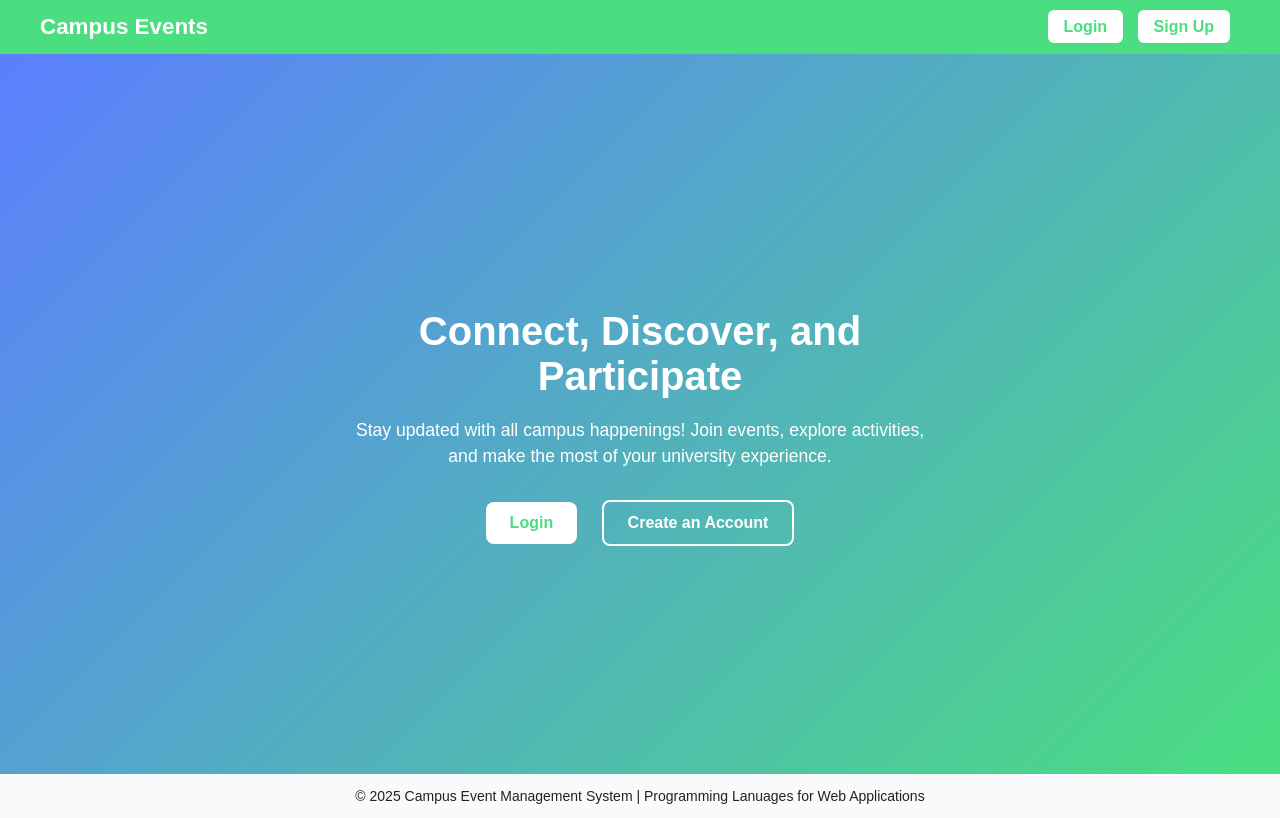
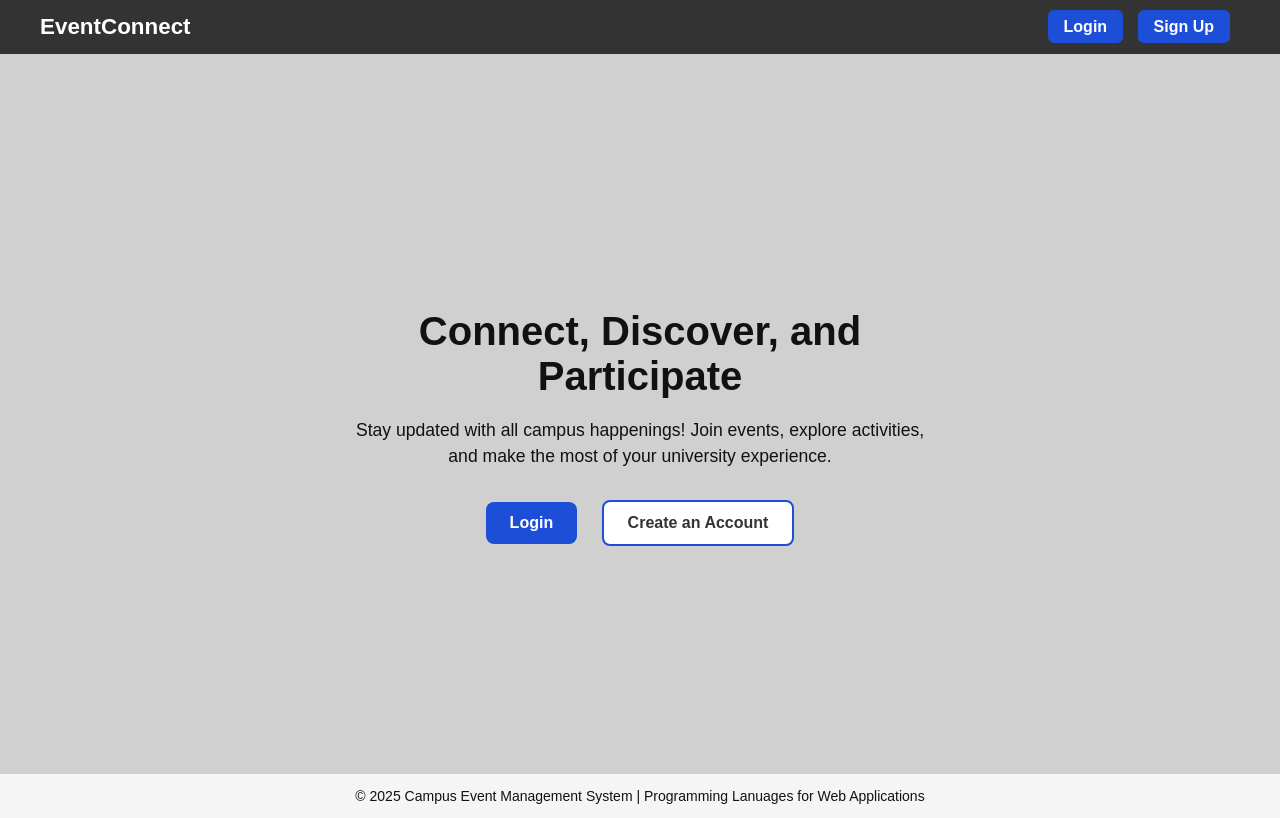
Before and after one commit to manavbh2011/Campus-Event-Management, a PHP site: page / in a window 1280 px wide. Run offline with PHP 8.4, Linux system fonts and the light colour scheme.

Commit message:
changed logo name and color palette

```diff
--- a/index.html
+++ b/index.html
@@ -8,7 +8,7 @@
 </head>
 <body>
   <header class="navbar">
-    <div class="logo">Campus Events</div>
+    <div class="logo">EventConnect</div>
     <nav>
       <a href="static/pages/login.html" class="nav-btn">Login</a>
       <a href="#" class="nav-btn">Sign Up</a>
--- a/static/css/style.css
+++ b/static/css/style.css
@@ -1,15 +1,15 @@
 body {
   font-family: 'Arial', sans-serif;
   margin: 0;
-  background-color: #f9fafb;
-  color: #222;
+  background-color: #f5f5f5;
+  color: #111;
 }
 
 .navbar {
   display: flex;
   justify-content: space-between;
   align-items: center;
-  background: #4ade80;
+  background: #333;
   padding: 14px 40px;
   color: white;
 }
@@ -20,8 +20,8 @@ body {
 }
 
 .nav-btn {
-  background: white;
-  color: #4ade80;
+  background: #1d4ed8;
+  color: #fff;
   padding: 8px 16px;
   border-radius: 6px;
   text-decoration: none;
@@ -30,7 +30,7 @@ body {
 }
 
 .nav-btn:hover {
-  background: #f1f1f1;
+  background: #e0e0e0;
 }
 
 .main-section {
@@ -39,8 +39,8 @@ body {
   align-items: center;
   text-align: center;
   height: 90vh;
-  background: linear-gradient(135deg, #5b7fff, #4ade80);
-  color: white;
+  background: #d1d0d0;
+  color: #111;
   padding: 0 20px;
 }
 
@@ -71,22 +71,22 @@ body {
 }
 
 .btn-primary {
-  background-color: white;
-  color: #4ade80;
+  background-color: #1d4ed8;
+  color: #fff;
 }
 
 .btn-primary:hover {
-  background-color: #f1f1f1;
+  background-color: #2563eb;
 }
 
 .btn-secondary {
-  background: transparent;
-  border: 2px solid white;
-  color: white;
+  background: #fff;
+  border: 2px solid #1d4ed8;
+  color: #333;
 }
 
 .btn-secondary:hover {
-  background: rgba(255, 255, 255);
+  background: #e0e7ff;
 }
 
 footer {
@@ -113,7 +113,7 @@ footer {
 
 .form-group label {
   font-weight: 600;
-  color: #222;
+  color: #111;
   width: 80px;
   text-align: right;
 }
@@ -126,23 +126,22 @@ footer {
 }
 
 .form-group input:focus {
-  border-color: #4ade80;
+  border-color: #555;
   outline: none;
 }
 
 .login-form .nav-btn {
-  background-color: #4ade80;
+  background-color: #1d4ed8;
   color: white;
   border: none;
   padding: 10px;
   border-radius: 6px;
   cursor: pointer;
   font-weight: 600;
-  transition: 0.2s ease;
 }
 
 .login-form .nav-btn:hover {
-  background-color: #22c55e;
+    background-color: #2563eb;
 }
 
 .login-form p {
--- a/static/pages/login.html
+++ b/static/pages/login.html
@@ -8,7 +8,7 @@
 </head>
 <body>
   <header class="navbar">
-    <div class="logo">Campus Events</div>
+    <div class="logo">EventConnect</div>
     <nav>
       <a href="login.html" class="nav-btn">Login</a>
       <a href="register.html" class="nav-btn">Sign Up</a>
```
